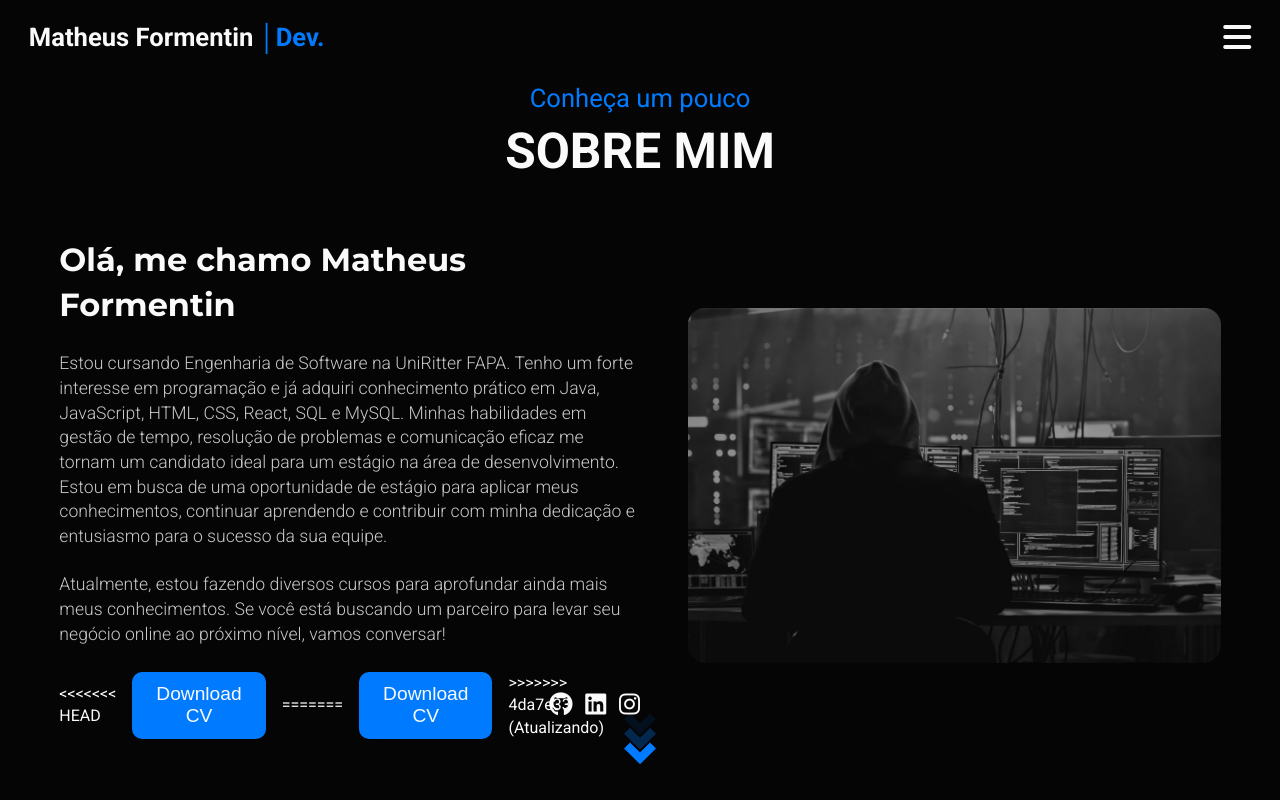
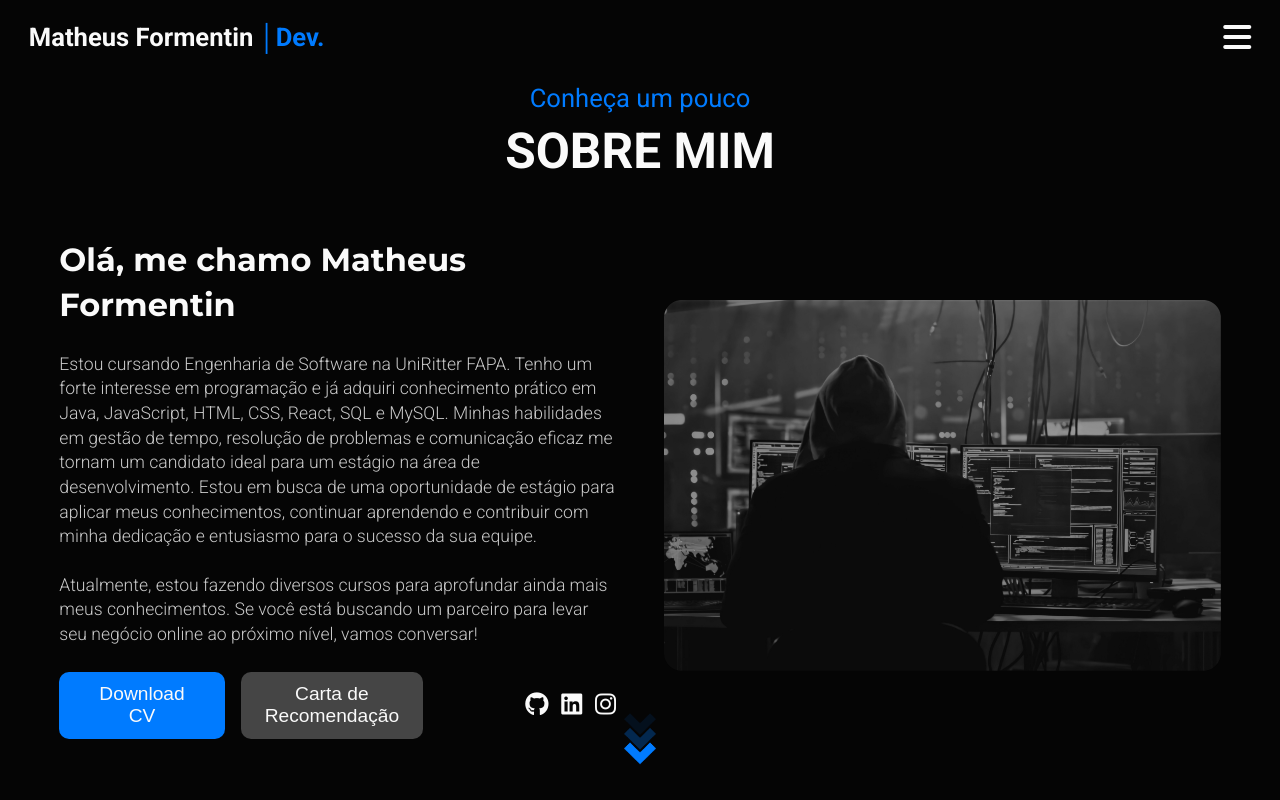
Before and after one commit to MatheusFormentin/Portif-lio, a plain HTML site: page about.html in a window 1280 px wide. Shown: the top 800 px of the page. Drawn offline with nearby package versions, Linux system fonts and the light colour scheme.

Commit message:
Update Project

```diff
--- a/about.html
+++ b/about.html
@@ -102,13 +102,10 @@
                         conversar!</p>
                     <div class="cta-about">
                         <div class="btn-about" data-aos="fade-up">
-<<<<<<< HEAD
-                            <a href="/assets/image/Curriculo_MatheusFormentin.pdf"
-                                download="Curriculo_MatheusFormentin.pdf" type="application/pdf"><button class="btn">Download CV</button></a>
-=======
-                            <a href="/assets/image/Curriculo_MatheusFormentin (2).pdf"
-                                download="Curriculo_MatheusFormentin (2).pdf" type="application/pdf"><button class="btn">Download CV</button></a>
->>>>>>> 4da7e33 (Atualizando)
+                            <a href="/assets/image/Cv_MatheusFormentin.pdf"
+                                download="Cv_MatheusFormentin.pdf" type="application/pdf"><button class="btn">Download CV</button></a>
+                                <a href="/assets/image/Carta de recomendação Matheus Formentim.docx"
+                                download="Carta de recomendação Matheus Formentim.docx" type="application/pdf"><button class="btn-carta">Carta de Recomendação</button></a>
                         </div>
 
                         <div class="about-social" data-aos="fade-up">
@@ -219,11 +216,14 @@
                         <li><i class="fa-solid fa-angles-right"></i> Curso completo de Java e OO, UML, JDBC, JavaFX, Spring Boot, JPA, Hibernate, MySQL, MongoDB || Udemy</li>
                         <li><i class="fa-solid fa-angles-right"></i> Curso de banco de dados  (MySQL, SQLServer, Postgress). || Udemy</li>
                         <li><i class="fa-solid fa-angles-right"></i> Curso Java Foundations || Oracle </li>
+                        <li><i class="fa-solid fa-angles-right"></i> Whorkshop Desenvolvimento Web com Nextjs || FSC </li>
                     </ul>
                     <ul>
                         <li><i class="fa-solid fa-angles-right"></i> Curso sobre algaritimos e lógica de programação. || Curso em Video</li>
                         <li><i class="fa-solid fa-angles-right"></i> Linguagem JAVA (básico) || Curso em Video</li>
                         <li><i class="fa-solid fa-angles-right"></i> Curso de Liderança e Gestão Empresarial (Soft Skills). || Udemy</li>
+                        <li><i class="fa-solid fa-angles-right"></i> Programação de soluções computacionais. || UniRitter</li>
+                        <li><i class="fa-solid fa-angles-right"></i> Modelos, métodos e técnicas de engenharia de software|| UniRitter</li>
                     </ul>
                 </div>
             </div>
--- a/assets/css/style.css
+++ b/assets/css/style.css
@@ -104,12 +104,23 @@ body {
 
 /* BTN PADRÃO */
 .btn {
+    padding: 0.7rem 2.5rem;
+    cursor: pointer;
+    border: none;
+    outline: none;
+    border-radius: 10px;
+    background-color: var(--blue);
+    color: var(--white);
+    font-size: 1.2rem;
+}
+
+.btn-carta {
     padding: 0.7rem 1.5rem;
     cursor: pointer;
     border: none;
     outline: none;
     border-radius: 10px;
-    background-color: var(--blue);
+    background-color: #454545;
     color: var(--white);
     font-size: 1.2rem;
 }
```
Also changed, not shown: 2 other files.
